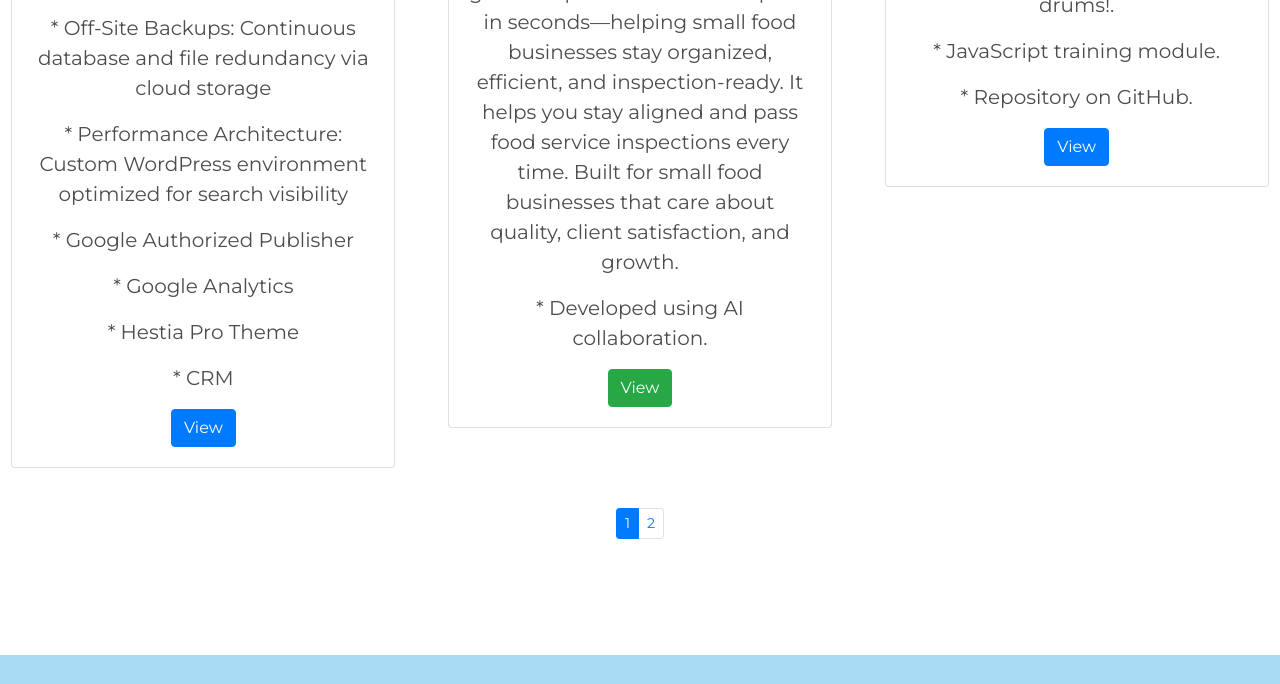
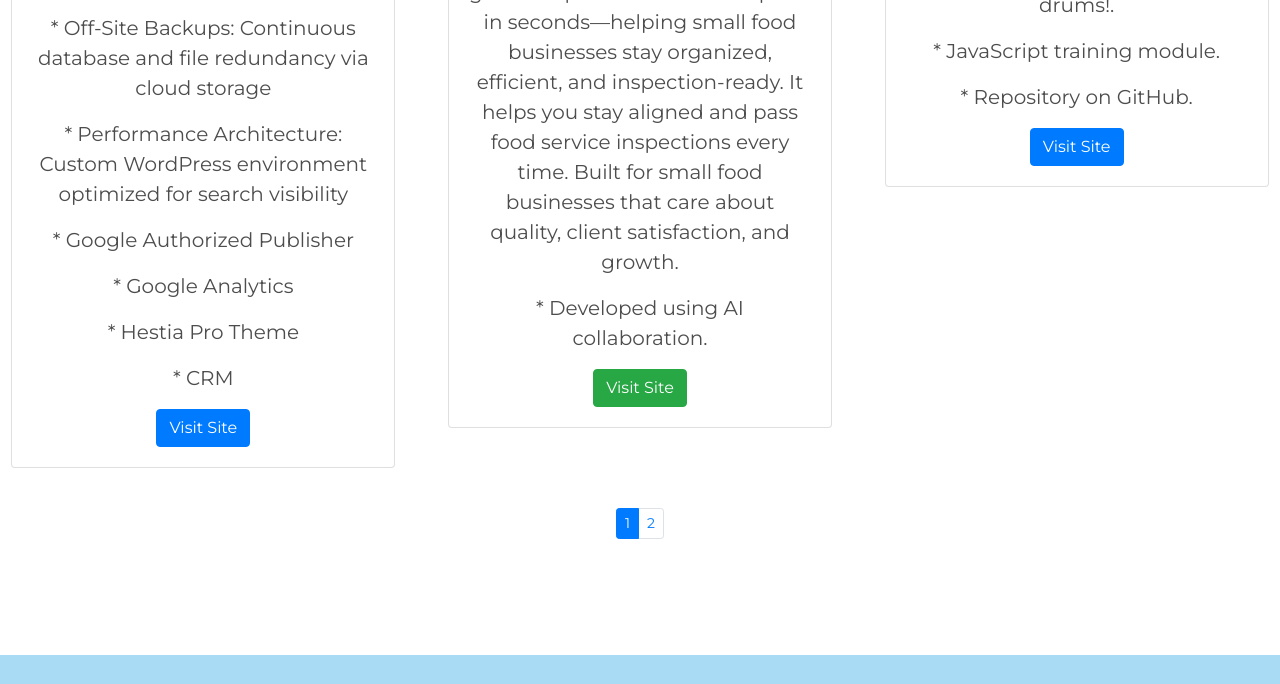
Before and after one commit to rcalzadagit/rcweb, a plain HTML site: page index.html in a window 1280 px wide. Shown: the part 3004-3688 px from the top of the page. Drawn offline with nearby package versions, Linux system fonts and the light colour scheme; a script that the page names is missing.

Commit message:
Add files via upload

```diff
--- a/index.html
+++ b/index.html
@@ -230,7 +230,7 @@ providing hands-on, end-to-end support to ensure complete project success.</i>"<
             <p class="card-body-text">* CRM</p>
 
             <!-- Boostrap button -->
-            <strong><a class="btn btn-primary" href="https://americaopenweb.com" target="_blank">View</a></strong>
+            <strong><a class="btn btn-primary" href="https://americaopenweb.com" target="_blank" rel="noopener noreferrer" aria-label="Visit AmericaOpenWeb live site">Visit Site</a></strong>
 
           </div>
         </div>
@@ -243,7 +243,7 @@ providing hands-on, end-to-end support to ensure complete project success.</i>"<
           </div>
           <div class="card-body">
             <h2 Class="price-text">Simplify food safety records in one place.</h2>
-            <p><img class="fsm-border"src="images/fsm-screen1.jpg" alt="Food Safety Manager"></p>
+            <p><img class="fsm-border" src="images/fsm-screen1.jpg" alt="Food Safety Manager"></p>
             <p class="card-body-text">This web app simplifies food safety records in one place.
               Log daily refrigerator temperatures, sanitation tasks, etc.,
               and generate professional PDF reports in seconds—helping small food businesses stay organized,
@@ -251,7 +251,7 @@ providing hands-on, end-to-end support to ensure complete project success.</i>"<
                 Built for small food businesses that care about quality, client satisfaction, and growth.</p>
                 <p class="card-body-text">* Developed using AI collaboration.</p>
 
-            <strong><a class="btn btn-success" href="https://food-safety-manager.replit.app/" target="_blank">View</a></strong>
+            <strong><a class="btn btn-success" href="https://food-safety-manager.replit.app/" target="_blank" rel="noopener noreferrer" aria-label="Visit Food Safety Manager">Visit Site</a></strong>
           </div>
         </div>
       </div>
@@ -308,7 +308,7 @@ providing hands-on, end-to-end support to ensure complete project success.</i>"<
             <p class="card-body-text">* JavaScript training module.</p>
             <p class="card-body-text">* Repository on GitHub.</p>
 
-            <strong><a class="btn btn-primary" href="https://rcalzadagit.github.io/drums-kit/" target="_blank">View</a></strong>
+            <strong><a class="btn btn-primary" href="https://rcalzadagit.github.io/drums-kit/" target="_blank" rel="noopener noreferrer" aria-label="Visit Drum Kit app">Visit Site</a></strong>
           </div>
         </div>
       </div>
```
